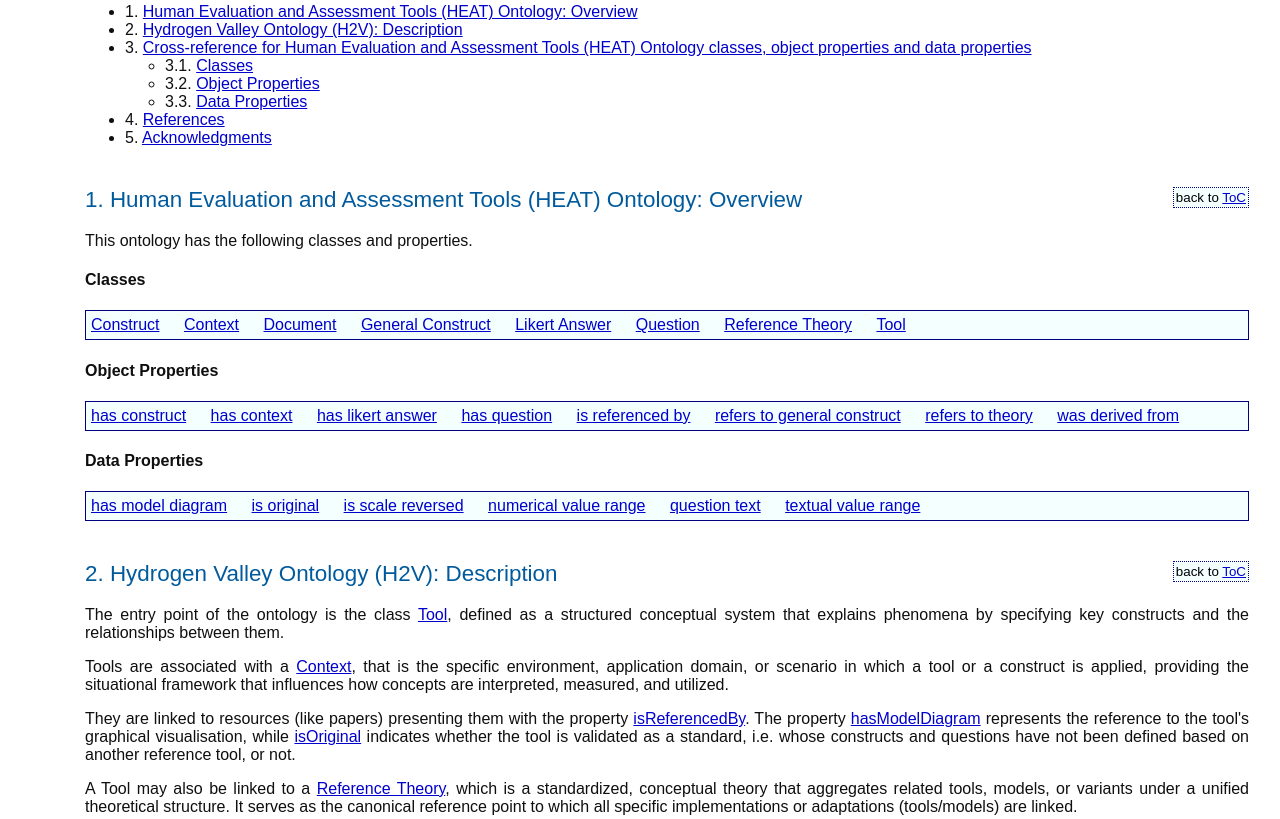
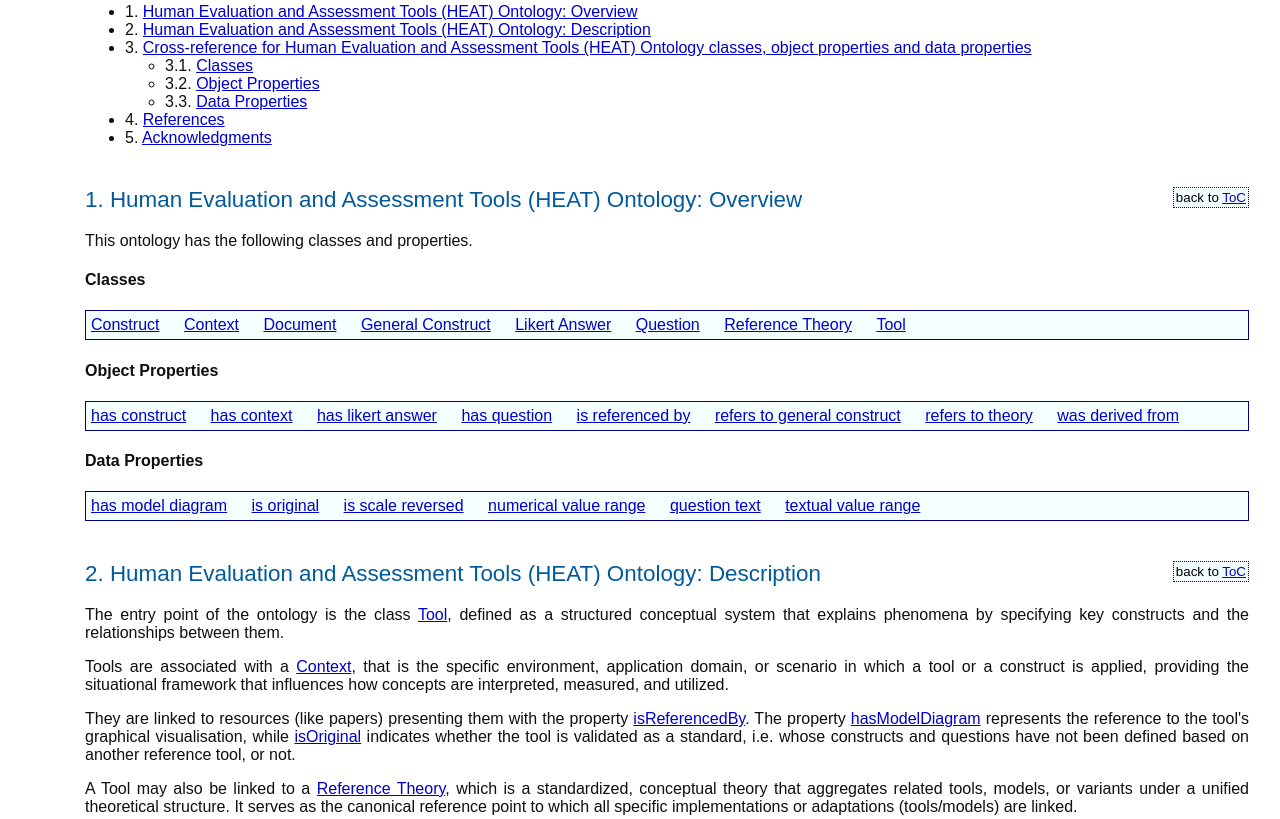
Before and after one commit to cefriel/heat-ontology, a plain HTML site: page heat/1.0.0/index.html in a window 1280 px wide. Shown: the part 1758-2577 px from the top of the page. Drawn offline with Linux system fonts and the light colour scheme; some packages are replaced by stand-ins of ours; a script that the page names is missing.

Commit message:
fix typo

```diff
--- a/heat/1.0.0/sections/description-en.html
+++ b/heat/1.0.0/sections/description-en.html
@@ -1,4 +1,4 @@
-<h2 id="desc" class="list">Hydrogen Valley Ontology (H2V): Description <span class="backlink"> back to <a href="#toc">ToC</a></span></h2>
+<h2 id="desc" class="list">Human Evaluation and Assessment Tools (HEAT) Ontology: Description <span class="backlink"> back to <a href="#toc">ToC</a></span></h2>
 
 
 <span class="markdown">
```
Also changed, not shown: heat/latest/sections/description-en.html (+1 -1 lines), heat/sections/description-en.html (+1 -1 lines).
